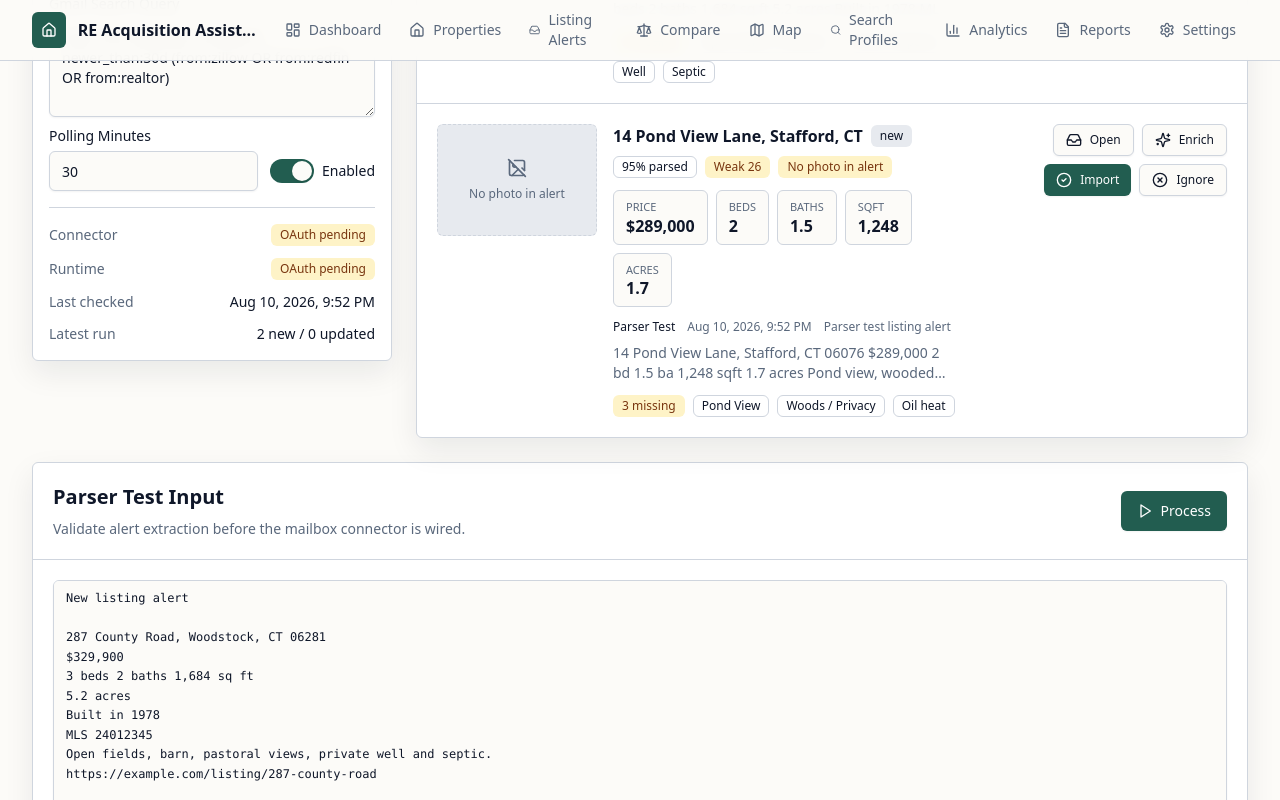
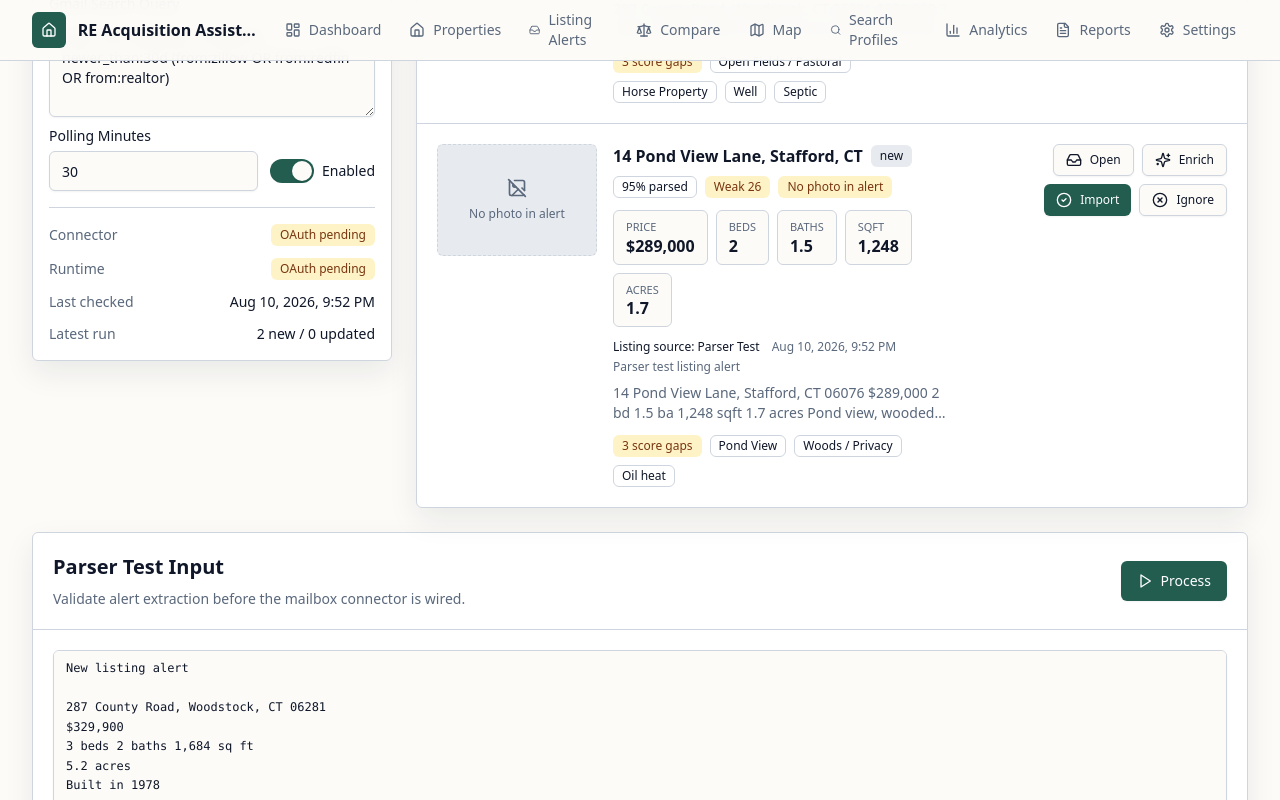
Before and after one commit to mperrault/REAcquisitionAssistant, a Next.js app: page /listing-alerts in a window 1280 px wide. Both pictures are taken after a click on the button "Process". Shown: the part 613-1413 px from the top of the page. Built offline with nearby package versions, Linux system fonts and the light colour scheme.

Commit message:
Improve scoring visibility

```diff
--- a/components/listing-alerts/listing-alert-manager.tsx
+++ b/components/listing-alerts/listing-alert-manager.tsx
@@ -318,6 +318,20 @@ function getAlertProviderLabel(provenance: ReturnType<typeof getCandidateProvena
   }
 
   return provenance.label === "IMAP Poll" ? "Email alert" : provenance.label;
+}
+
+function getListingSourceLabel(provenance: ReturnType<typeof getCandidateProvenance>) {
+  return `Listing source: ${getAlertProviderLabel(provenance)}`;
+}
+
+function formatScoreGapCount(count: number) {
+  return `${count} ${count === 1 ? "score gap" : "score gaps"}`;
+}
+
+function formatScoreGapTitle(missingData: string[]) {
+  return missingData.length > 0
+    ? `Missing scoring inputs:\n${missingData.join("\n")}`
+    : "No score gaps";
 }
 
 function getMissingPhotoReason(candidate: ListingCandidate) {
@@ -1475,7 +1489,7 @@ export function ListingAlertManager() {
                 const missingPhotoLabel =
                   getMissingPhotoLabel(missingPhotoReason);
                 const scorePreview = scorePreviews.get(candidate.id);
-                const alertProviderLabel = getAlertProviderLabel(provenance);
+                const listingSourceLabel = getListingSourceLabel(provenance);
                 const isEnrichingCandidate = enrichingCandidateIds.has(
                   candidate.id
                 );
@@ -1582,7 +1596,7 @@ export function ListingAlertManager() {
                           </div>
                           <div className="mt-3 flex min-w-0 flex-wrap gap-x-3 gap-y-1 text-xs text-muted-foreground">
                             <span className="font-medium text-foreground">
-                              {alertProviderLabel}
+                              {listingSourceLabel}
                             </span>
                             <span>{formatDateTime(provenance.receivedAt)}</span>
                             {provenance.messageSubject ? (
@@ -1604,8 +1618,15 @@ export function ListingAlertManager() {
                               ))}
                             {scorePreview &&
                             scorePreview.evaluation.missingData.length > 0 ? (
-                              <Badge variant="warning">
-                                {scorePreview.evaluation.missingData.length} missing
+                              <Badge
+                                variant="warning"
+                                title={formatScoreGapTitle(
+                                  scorePreview.evaluation.missingData
+                                )}
+                              >
+                                {formatScoreGapCount(
+                                  scorePreview.evaluation.missingData.length
+                                )}
                               </Badge>
                             ) : null}
                             {candidate.facts.slice(0, 6).map((fact) => (
--- a/components/properties/property-manager.tsx
+++ b/components/properties/property-manager.tsx
@@ -93,7 +93,7 @@ const propertyScoreFilterOptions: Array<{
   { value: "scored", label: "Scored" },
   { value: "not_scored", label: "Not Scored" },
   { value: "hard_rejected", label: "Hard Rejected" },
-  { value: "missing_data", label: "Missing Score Data" }
+  { value: "missing_data", label: "Score Gaps" }
 ];
 
 const propertySortOptions: Array<{
@@ -197,6 +197,32 @@ function getScoreBadgeVariant(
   }
 
   return "warning";
+}
+
+function formatScoreGapCount(count: number) {
+  return `${count} ${count === 1 ? "score gap" : "score gaps"}`;
+}
+
+function formatScoreSummaryTitle(evaluation: ScoreEvaluation) {
+  const parts = [
+    `${evaluation.scoreLabel}: ${evaluation.normalizedScore}/100`,
+    `Profile v${evaluation.profileVersion}`,
+    `Evaluated ${formatEvaluationDateTime(evaluation.evaluatedAt)}`
+  ];
+
+  if (evaluation.hardRejectReasons.length > 0) {
+    parts.push(
+      `Hard rejects: ${evaluation.hardRejectReasons
+        .map((reason) => reason.label)
+        .join(", ")}`
+    );
+  }
+
+  if (evaluation.missingData.length > 0) {
+    parts.push(`Score gaps:\n${evaluation.missingData.join("\n")}`);
+  }
+
+  return parts.join(" · ");
 }
 
 function getLifecycleLabel(status: LifecycleStatus) {
@@ -615,15 +641,42 @@ export function PropertyManager() {
                       </Badge>
                       <Badge variant="outline">{draft.facts.length} facts</Badge>
                       {latestEvaluation ? (
-                        <Badge variant={getScoreBadgeVariant(latestEvaluation)}>
-                          Score {latestEvaluation.normalizedScore}
+                        <Badge
+                          variant={getScoreBadgeVariant(latestEvaluation)}
+                          title={formatScoreSummaryTitle(latestEvaluation)}
+                        >
+                          Score {latestEvaluation.normalizedScore}/100
                         </Badge>
                       ) : activeProfile ? (
                         <Badge variant="outline">No score</Badge>
                       ) : null}
                       {latestEvaluation ? (
-                        <Badge variant="outline">
+                        <Badge
+                          variant="outline"
+                          title={formatScoreSummaryTitle(latestEvaluation)}
+                        >
                           {latestEvaluation.scoreLabel}
+                        </Badge>
+                      ) : null}
+                      {latestEvaluation?.hardRejected ? (
+                        <Badge
+                          variant="destructive"
+                          title={latestEvaluation.hardRejectReasons
+                            .map((reason) => reason.detail)
+                            .join("\n")}
+                        >
+                          Rejected by Profile
+                        </Badge>
+                      ) : null}
+                      {latestEvaluation &&
+                      latestEvaluation.missingData.length > 0 ? (
+                        <Badge
+                          variant="warning"
+                          title={latestEvaluation.missingData.join("\n")}
+                        >
+                          {formatScoreGapCount(
+                            latestEvaluation.missingData.length
+                          )}
                         </Badge>
                       ) : null}
                     </>
@@ -735,19 +788,22 @@ function PropertyScoreBadge({
   return (
     <div
       className="flex max-w-[9rem] flex-col items-end gap-1"
-      title={`${evaluation.scoreLabel} · Profile v${evaluation.profileVersion} · Evaluated ${formatEvaluationDateTime(
-        evaluation.evaluatedAt
-      )}`}
+      title={formatScoreSummaryTitle(evaluation)}
     >
       <Badge
         variant={getScoreBadgeVariant(evaluation)}
         className="whitespace-nowrap"
       >
-        Score {evaluation.normalizedScore}
+        Score {evaluation.normalizedScore}/100
       </Badge>
       <span className="max-w-full truncate text-[11px] leading-tight text-muted-foreground">
         {evaluation.scoreLabel}
       </span>
+      {evaluation.missingData.length > 0 ? (
+        <Badge variant="warning" className="whitespace-nowrap">
+          {formatScoreGapCount(evaluation.missingData.length)}
+        </Badge>
+      ) : null}
     </div>
   );
 }
--- a/components/scoring/score-evaluation-panel.tsx
+++ b/components/scoring/score-evaluation-panel.tsx
@@ -50,6 +50,10 @@ function getRuleResultVariant(item: RuleResult): BadgeVariant {
 
 function getMetricVariant(value: number): BadgeVariant {
   return value > 0 ? "warning" : "outline";
+}
+
+function formatScoreGapCount(count: number) {
+  return `${count} ${count === 1 ? "score gap" : "score gaps"}`;
 }
 
 export function ScoreEvaluationPanel({
@@ -108,7 +112,7 @@ export function ScoreEvaluationPanel({
               variant={getMetricVariant(evaluation.penalties.length)}
             />
             <ScoreMetric
-              label="Missing"
+              label="Score Gaps"
               value={evaluation.missingData.length}
               variant={getMetricVariant(evaluation.missingData.length)}
             />
@@ -139,7 +143,7 @@ export function ScoreEvaluationPanel({
         emptyText="No scoring penalties matched."
       />
 
-      <MissingDataSection items={evaluation.missingData} />
+      <ScoreGapsSection items={evaluation.missingData} />
     </div>
   );
 }
@@ -237,7 +241,7 @@ function ResultSection({
   );
 }
 
-function MissingDataSection({
+function ScoreGapsSection({
   items
 }: {
   items: ScoreEvaluation["missingData"];
@@ -246,7 +250,10 @@ function MissingDataSection({
     <div className="rounded-md border border-border bg-background">
       <div className="flex items-center gap-2 border-b border-border p-4 text-sm font-semibold">
         <HelpCircle className="size-4" aria-hidden="true" />
-        Missing Data
+        Score Gaps
+        {items.length > 0 ? (
+          <Badge variant="warning">{formatScoreGapCount(items.length)}</Badge>
+        ) : null}
       </div>
       {items.length > 0 ? (
         <div className="grid gap-2 p-4">
@@ -259,7 +266,7 @@ function MissingDataSection({
       ) : (
         <div className="flex items-center gap-2 p-4 text-sm text-muted-foreground">
           <CheckCircle2 className="size-4 text-primary" aria-hidden="true" />
-          No missing scoring data recorded.
+          No score gaps recorded.
         </div>
       )}
     </div>
```
